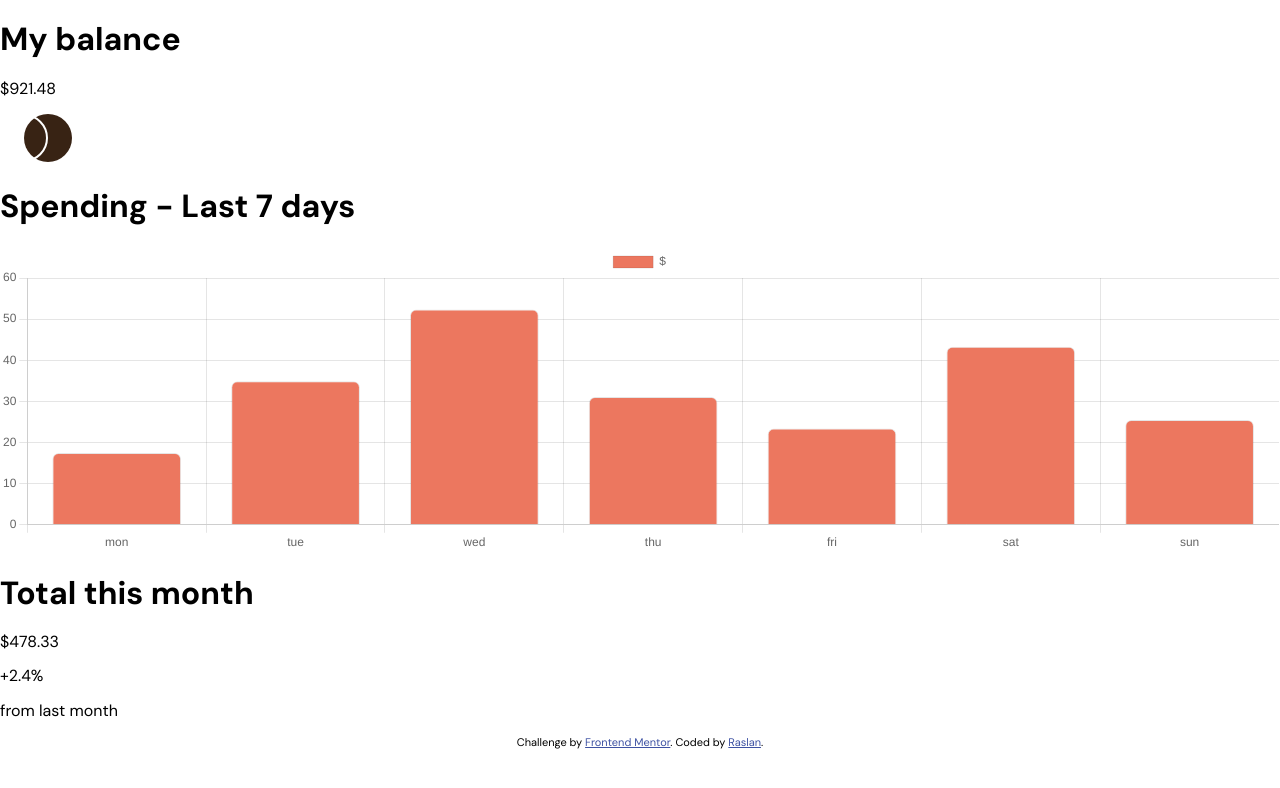
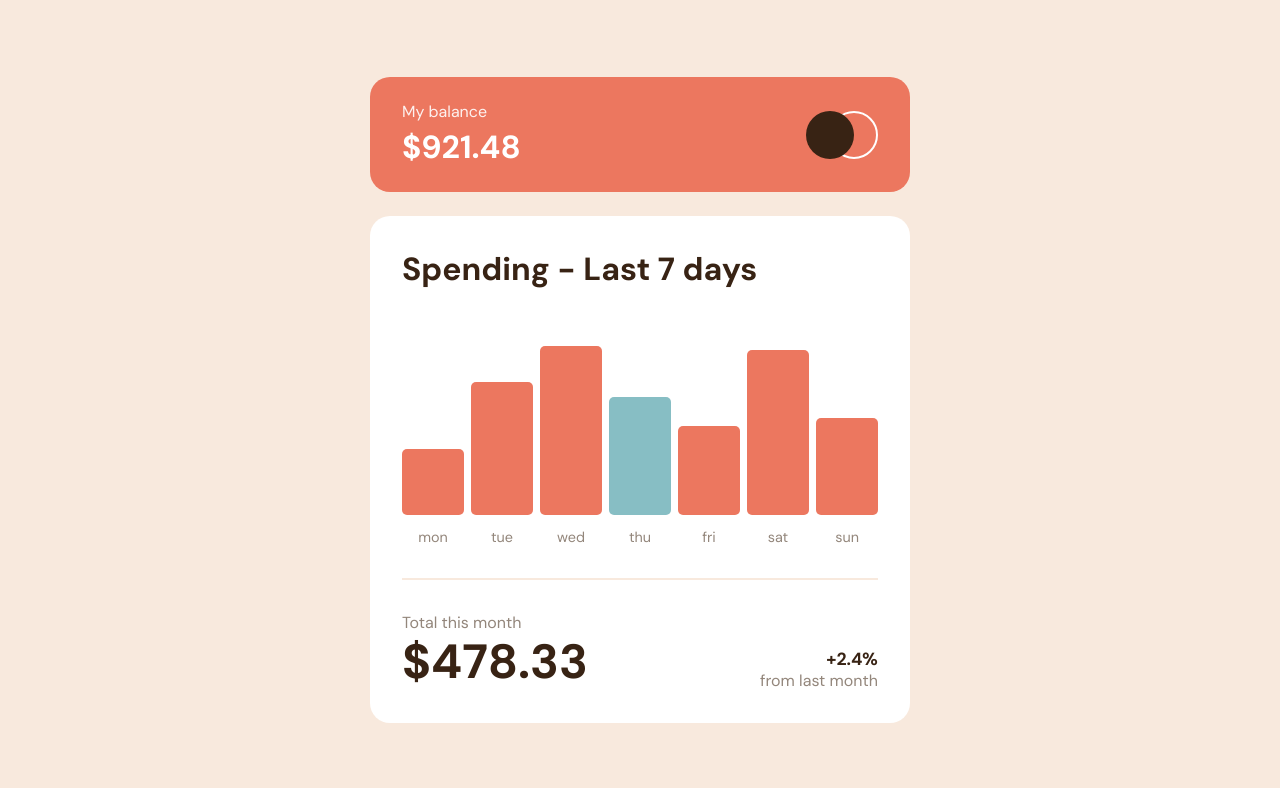
Before and after one commit to Raslan07/Front-end-Mentor-Designs, a plain HTML site: page expenses-chart-component-main/index.html in a window 1280 px wide. Drawn offline with nearby package versions, Linux system fonts and the light colour scheme.

Commit message:
Fix Chart apperance

```diff
--- a/expenses-chart-component-main/index.html
+++ b/expenses-chart-component-main/index.html
@@ -4,86 +4,57 @@
 <head>
   <meta charset="UTF-8">
   <meta name="viewport" content="width=device-width, initial-scale=1.0">
+  <title>Expenses Chart Component</title>
   <link rel="stylesheet" href="style.css">
-  <link rel="stylesheet" href="normalize.css">
-  <link rel="icon" type="image/png" sizes="32x32" href="./images/favicon-32x32.png">
+  <!-- Fonts -->
   <link rel="preconnect" href="https://fonts.googleapis.com">
   <link rel="preconnect" href="https://fonts.gstatic.com" crossorigin>
-  <link href="https://fonts.googleapis.com/css2?family=DM+Sans:wght@100..1000&display=swap" rel="stylesheet">
-  <title>Frontend Mentor | Expenses chart component</title>
+  <link href="https://fonts.googleapis.com/css2?family=DM+Sans:wght@400;700&display=swap" rel="stylesheet">
+
 </head>
 
 <body>
 
-
-<main>
-  <div class="container">
-    <!-- Header Section -->
-    <header class="header">
-      <div class="left-side">
-        <h1>My balance</h1>
-        <p>$921.48</p>
+  <main>
+    <!-- Top Balance Component -->
+    <header class="balance-header">
+      <div class="balance-text">
+        <p class="balance-label">My balance</p>
+        <h1 class="balance-amount">$921.48</h1>
       </div>
-      <div class="right-side">
-        <span>
-          <img src="images/logo.svg" alt="">
-        </span>
+      <!-- CSS SVG-like Circles -->
+      <div class="logo-circles">
+        <div class="circle circle-fill"></div>
+        <div class="circle circle-outline"></div>
       </div>
     </header>
 
-    <!-- Main section -->
-    <section class="chart-board">
-      <h1>Spending - Last 7 days</h1>
+    <!-- Main Chart Component -->
+    <article class="chart-card">
+      <h2 class="chart-title">Spending - Last 7 days</h2>
 
-        <div class="chart-dash">
-          <canvas  role="img" width="500" height="120" id="myChart"></canvas>
+      <!-- Chart Bars (Injected by JS) -->
+      <div class="chart-area" id="chart-area">
+        <!-- JavaScript will populate this -->
+      </div>
+
+      <div class="divider"></div>
+
+      <!-- Footer -->
+      <footer class="chart-footer">
+        <div class="total-container">
+          <p class="total-label">Total this month</p>
+          <p class="total-amount">$478.33</p>
         </div>
+        <div class="trend-container">
+          <span class="trend-percent">+2.4%</span>
+          <p class="trend-text">from last month</p>
+        </div>
+      </footer>
+    </article>
+  </main>
 
-        <div class="footer">
-          <div class="left">
-            <h1>Total this month</h1>
-            <p>$478.33</p>
-          </div>
-          <div class="right">
-            <p>+2.4%</p>
-            <p>from last month</p>
-          </div>
-        </div>
+<script src="script.js"></script>
+</body>
 
-    </section>
-  </div>
-</main>
-
-
-  <div class="attribution">
-    Challenge by
-    <a href="https://www.frontendmentor.io?ref=challenge" target="_blank">Frontend Mentor</a>.
-    Coded by <a href="#">Raslan</a>.
-  </div>
-  <script src="script.js"></script>
-  <script src="https://cdn.jsdelivr.net/npm/chart.js"></script>
-  <script>
-    const ctx = document.getElementById('myChart');
-
-      new Chart(ctx, {
-        type: 'bar',
-        data: {
-          labels: ['mon', 'tue', 'wed', 'thu', 'fri', 'sat' , 'sun'],
-          datasets: [{
-            label: '$',
-            data: [17.45, 34.91, 52.36, 31.07, 23.39, 43.28 , 25.48],
-            backgroundColor: 'hsl(10, 79%, 65%)',
-            borderWidth: 1 ,
-            borderRadius: 6
-          }]
-        },
-        options: {
-          scales: {
-            y: {
-              beginAtZero: true
-            }
-          }
-        }
-      });
-  </script>
 </html>
--- a/expenses-chart-component-main/script.js
+++ b/expenses-chart-component-main/script.js
@@ -0,0 +1,57 @@
+// Data directly from data.json
+const weeklyData = [
+  { day: "mon", amount: 17.45 },
+  { day: "tue", amount: 34.91 },
+  { day: "wed", amount: 52.36 },
+  { day: "thu", amount: 31.07 },
+  { day: "fri", amount: 23.39 },
+  { day: "sat", amount: 43.28 },
+  { day: "sun", amount: 25.48 },
+];
+
+const chartContainer = document.getElementById("chart-area");
+
+function renderChart() {
+  // 1. Find the maximum amount in the dataset to calculate relative height
+  // Spreading (...) the array of amounts into Math.max
+  const maxAmount = Math.max(...weeklyData.map((d) => d.amount));
+
+  // 2. Determine current day for the "active" cyan state
+  // JS getDay(): 0 is Sunday, 1 is Monday...
+  const date = new Date();
+  let dayIndex = date.getDay();
+  // Adjust because our data starts with Monday, but getDay starts with Sunday
+  // Map JS getDay index to our data array structure
+  // JS: Sun(0), Mon(1), Tue(2)...
+  // Data: Mon, Tue, Wed...
+
+  // Let's create a mapper for string comparison to be safe
+  const dayNameMap = ["sun", "mon", "tue", "wed", "thu", "fri", "sat"];
+  const currentDayName = dayNameMap[dayIndex];
+
+  // 3. Loop and Create
+  weeklyData.forEach((item) => {
+    // Calculate percentage height
+    // We multiply by slightly less than 100 or use the full height container logic
+    const heightPercentage = (item.amount / maxAmount) * 100;
+
+    const barContainer = document.createElement("div");
+    barContainer.classList.add("bar-container");
+
+    // Check if this item is today
+    const isActive = item.day === currentDayName ? "active" : "";
+
+    // Updated structure: Tooltip is now inside the bar for correct relative positioning
+    barContainer.innerHTML = `
+          <div class="bar ${isActive}" style="height: ${heightPercentage}%;">
+            <div class="tooltip">$${item.amount}</div>
+          </div>
+          <p class="day-label">${item.day}</p>
+        `;
+
+    chartContainer.appendChild(barContainer);
+  });
+}
+
+// Run the function
+renderChart();
--- a/expenses-chart-component-main/style.css
+++ b/expenses-chart-component-main/style.css
@@ -1,24 +1,250 @@
+:root {
+      /* Colors */
+      --soft-red: hsl(10, 79%, 65%);
+      --cyan: hsl(186, 34%, 65%);
+      --dark-brown: hsl(25, 47%, 15%);
+      --medium-brown: hsl(28, 10%, 53%);
+      --cream: hsl(27, 66%, 92%);
+      --very-pale-orange: hsl(33, 100%, 98%);
+      --card-white: #ffffff;
 
+      /* Spacing & Layout */
+      --border-radius: 20px;
+    }
 
+    * {
+      box-sizing: border-box;
+      margin: 0;
+      padding: 0;
+    }
 
-.attribution { font-size: 11px; text-align: center; }
-.attribution a { color: hsl(228, 45%, 44%); }
+    body {
+      font-family: 'DM Sans', sans-serif;
+      background-color: var(--cream);
+      display: flex;
+      justify-content: center;
+      align-items: center;
+      min-height: 100vh;
+      padding: 1rem;
+    }
 
-.dm-sans {
-    font-family: "DM Sans", sans-serif;
-    font-optical-sizing: auto;
-    font-weight: 400;
-    font-style: normal;
-}
+    main {
+      width: 100%;
+      max-width: 540px;
+      display: flex;
+      flex-direction: column;
+      gap: 1.5rem;
+    }
 
-*{
-    font-family: "DM Sans", sans-serif;
-}
+    /* --- Balance Header Card --- */
+    .balance-header {
+      background-color: var(--soft-red);
+      color: var(--card-white);
+      padding: 1.5rem 2rem;
+      border-radius: var(--border-radius);
+      display: flex;
+      justify-content: space-between;
+      align-items: center;
+    }
 
-:root{
---Red500: hsl(10, 79%, 65%);
---Blue300: hsl(186, 34%, 65%);
---Brown950: hsl(25, 47%, 15%);
---Brown400: hsl(28, 10%, 53%);
---Red100: hsl(26, 66%, 93%);
-}
+    .balance-label {
+      font-size: 1rem;
+      font-weight: 400;
+      opacity: 0.9;
+      margin-bottom: 0.25rem;
+    }
+
+    .balance-amount {
+      font-size: 2rem;
+      font-weight: 700;
+    }
+
+    /* Logo Circles (CSS-only version of the SVG for portability) */
+    .logo-circles {
+      display: flex;
+    }
+
+    .circle {
+      width: 48px;
+      height: 48px;
+      border-radius: 50%;
+      border: 2px solid white;
+    }
+
+    .circle-fill {
+      background-color: var(--dark-brown);
+      margin-right: -24px;
+      /* Overlap */
+      border: none;
+      z-index: 1;
+    }
+
+    .circle-outline {
+      border-color: var(--card-white);
+      z-index: 0;
+    }
+
+    /* --- Main Chart Card --- */
+    .chart-card {
+      background-color: var(--card-white);
+      border-radius: var(--border-radius);
+      padding: 2rem;
+      color: var(--dark-brown);
+    }
+
+    .chart-title {
+      font-size: 2rem;
+      font-weight: 700;
+      margin-bottom: 3.5rem;
+      /* Space for tooltips */
+    }
+
+    /* Chart Layout */
+    .chart-area {
+      display: flex;
+      justify-content: space-between;
+      align-items: flex-end;
+      height: 200px;
+      /* Fixed visual height */
+      margin-bottom: 2rem;
+    }
+
+    .bar-container {
+      display: flex;
+      flex-direction: column;
+      align-items: center;
+      justify-content: flex-end;
+      /* Align bars to bottom */
+      width: 13%;
+      /* Distribute 7 days evenly */
+      height: 100%;
+      /* Ensure container fills the chart area */
+      position: relative;
+      cursor: pointer;
+    }
+
+    /* The visual bar */
+    .bar {
+      width: 100%;
+      background-color: var(--soft-red);
+      border-radius: 5px;
+      position: relative;
+      /* Anchor for tooltip */
+      transition: background-color 0.2s ease, opacity 0.2s ease;
+      /* Height is set dynamically via JS */
+    }
+
+    .bar:hover {
+      opacity: 0.7;
+      /* Hover state per design */
+    }
+
+    .bar.active {
+      background-color: var(--cyan);
+      /* Today's color */
+    }
+
+    .bar.active:hover {
+      opacity: 0.7;
+      background-color: var(--cyan);
+    }
+
+    /* Tooltip */
+    .tooltip {
+      position: absolute;
+      top: -45px;
+      /* Above the bar */
+      left: 50%;
+      /* Center horizontally relative to bar */
+      background-color: var(--dark-brown);
+      color: var(--very-pale-orange);
+      padding: 8px;
+      border-radius: 5px;
+      font-size: 0.9rem;
+      font-weight: 700;
+      opacity: 0;
+      transform: translateX(-50%) translateY(10px);
+      /* Center and offset for animation */
+      transition: opacity 0.2s ease, transform 0.2s ease;
+      pointer-events: none;
+      white-space: nowrap;
+      z-index: 10;
+    }
+
+    .bar:hover .tooltip {
+      opacity: 1;
+      transform: translateX(-50%) translateY(0);
+    }
+
+    .day-label {
+      margin-top: 0.8rem;
+      color: var(--medium-brown);
+      font-size: 0.9rem;
+      text-align: center;
+    }
+
+    /* Footer Section */
+    .divider {
+      height: 2px;
+      background-color: var(--cream);
+      margin-bottom: 2rem;
+    }
+
+    .chart-footer {
+      display: flex;
+      justify-content: space-between;
+      align-items: flex-end;
+    }
+
+    .total-label {
+      color: var(--medium-brown);
+      font-size: 1rem;
+    }
+
+    .total-amount {
+      font-size: 3rem;
+      font-weight: 700;
+      line-height: 1.2;
+    }
+
+    .trend-container {
+      text-align: right;
+    }
+
+    .trend-percent {
+      font-weight: 700;
+      font-size: 1.1rem;
+      display: block;
+    }
+
+    .trend-text {
+      color: var(--medium-brown);
+      font-size: 1rem;
+    }
+
+    /* Mobile Responsiveness */
+    @media (max-width: 450px) {
+      .balance-header {
+        padding: 1.25rem;
+      }
+
+      .chart-card {
+        padding: 1.5rem;
+      }
+
+      .chart-title {
+        font-size: 1.5rem;
+      }
+
+      .total-amount {
+        font-size: 2rem;
+      }
+
+      .trend-percent {
+        font-size: 1rem;
+      }
+
+      .trend-text {
+        font-size: 0.9rem;
+      }
+    }
```
